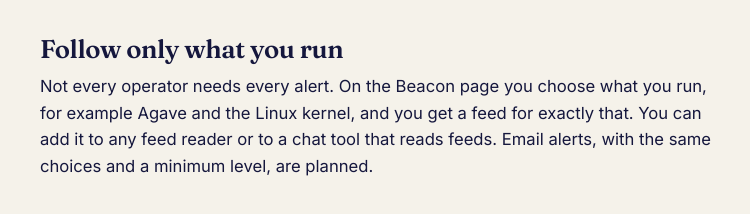
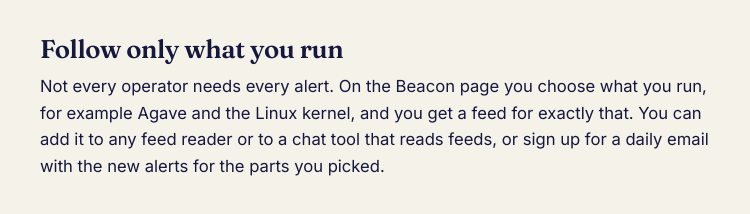
Before and after one commit to SoLyrae/SoLyrae-site, a plain HTML site: page site/blog/introducing-beacon.html in a window 1280 px wide. Shown: the part 1218-1432 px from the top of the page, 262-1012 px from the left. Drawn offline with Linux system fonts and the light colour scheme.

Commit message:
Add files via upload

```diff
--- a/site/blog/introducing-beacon.html
+++ b/site/blog/introducing-beacon.html
@@ -48,7 +48,7 @@
   <p>Each alert gets one of four levels. <strong>Critical</strong> means the flaw is known to be exploited. <strong>High</strong> means a severe rating or a high chance of exploitation. <strong>Watch</strong> means worth planning for, and <strong>Info</strong> is context. The ranking combines the severity score, whether the flaw is exploited and a public estimate of how likely exploitation is. No person edits the alerts.</p>
 
   <h2>Follow only what you run</h2>
-  <p>Not every operator needs every alert. On the Beacon page you choose what you run, for example Agave and the Linux kernel, and you get a feed for exactly that. You can add it to any feed reader or to a chat tool that reads feeds. Email alerts, with the same choices and a minimum level, are planned.</p>
+  <p>Not every operator needs every alert. On the Beacon page you choose what you run, for example Agave and the Linux kernel, and you get a feed for exactly that. You can add it to any feed reader or to a chat tool that reads feeds, or sign up for a daily email with the new alerts for the parts you picked.</p>
 
   <h2>What Beacon is not</h2>
   <div class="callout"><strong>Beacon does not replace Anza's private alerts.</strong> Serious flaws in the clients are handled privately until a fix is ready, and Anza warns validators through its own channel. Beacon shows what is already public. It is a community service by SoLyrae and not an official channel of Solana, Anza, Jito or Firedancer, so always confirm in the linked source before you act.</div>
```
